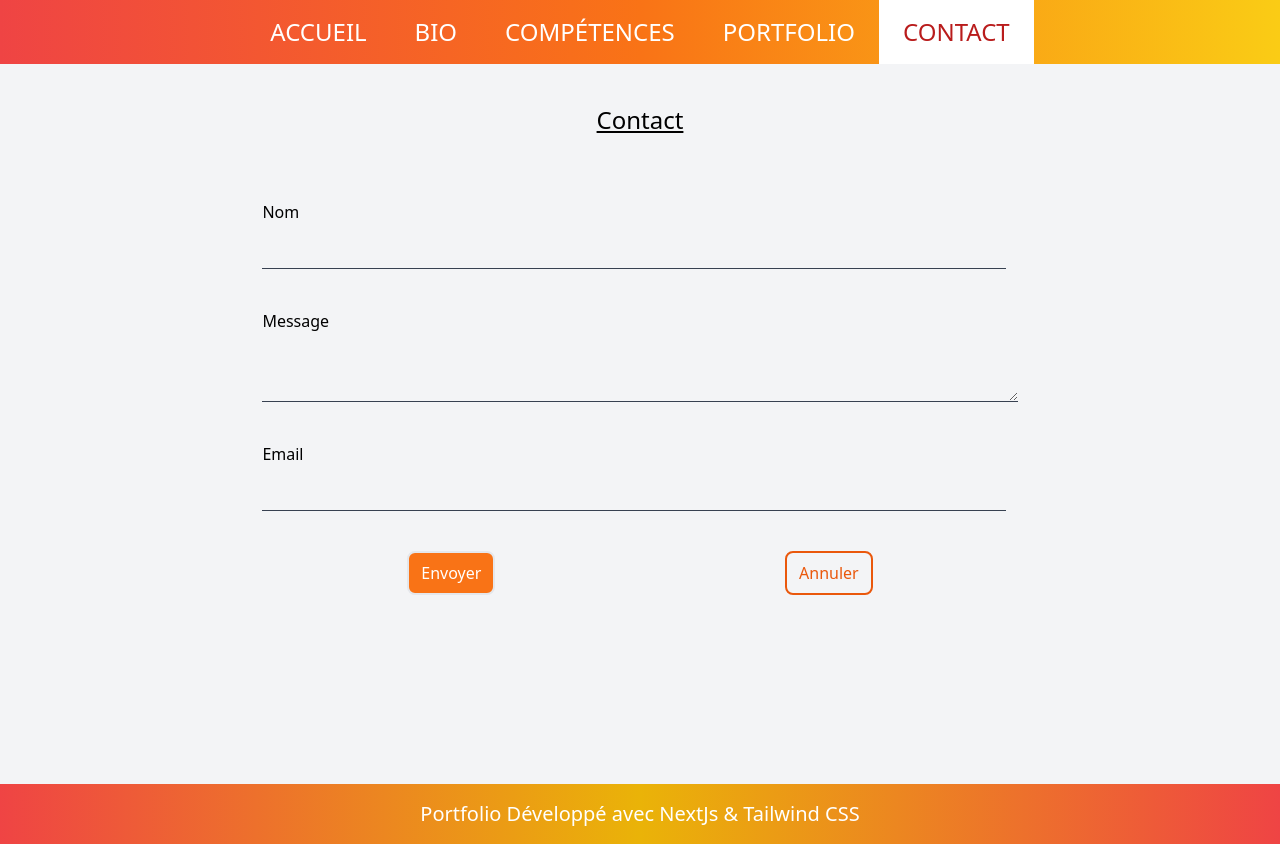
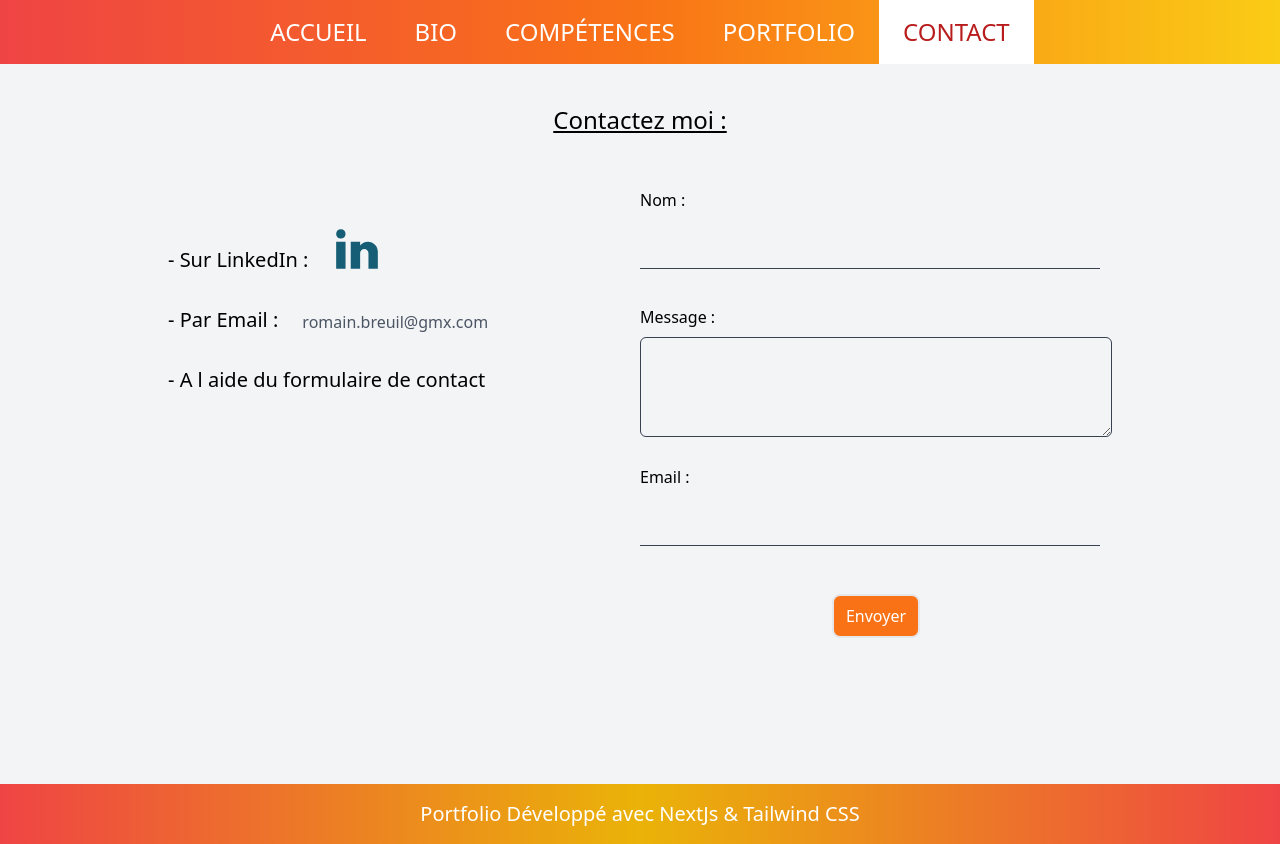
Before and after one commit to romain772/portfolio, a Next.js app: page /contact in a window 1280 px wide. Built offline with nearby package versions, Linux system fonts and the light colour scheme.

Commit message:
Add files via upload

```diff
--- a/pages/contact.js
+++ b/pages/contact.js
@@ -1,53 +1,26 @@
-import Title from '../components/Title'
 import { useState } from 'react'
+import { useForm } from 'react-hook-form';
+import { yupResolver } from '@hookform/resolvers/yup';
+import * as Yup from 'yup';
 import { ToastContainer, toast } from 'react-toastify';
 import 'react-toastify/dist/ReactToastify.css';
-import { validateInput  } from '../utils/helpers';
+import {errorClassname} from '../utils/helpers'
+import Title from '../components/Title'
+import LinkedIn from "../components/svg/Linkedin";
+import Link from 'next/link'
 
 export default function Contact(){
-    const [name, setName] = useState('')
-    const [email, setEmail] = useState('')
-    const [message, setMessage] = useState('')
     const [submitted, setSubmitted] = useState(false)
-    const [inputError , setInputError ] = useState(false)
-    const inputDatas = [
-        {data : 'name' , type : "text" , label : "Nom"},
-        {data : 'message' , type : "textarea" , label : "Message"},
-        {data : 'email' , type : "email" , label : "Email"},
-    ]
-    function handleChange(e){
-        const data = e.target.name
-        switch (data) {
-            case 'name': {
-                setName(e.target.value)
-                e.target.value.length>0?setInputError(true):null
-            }
-                break
-            case 'email': setEmail(e.target.value)
-                break
-            case 'message': setMessage(e.target.value)
-                break
-        }
-    }
-    function abortForm(e){
+    function submitForm(data,e){
         e.preventDefault()
-        document.querySelector('.contactform').reset()
-    }
-    function validate(e){
-        e.preventDefault()
-        validateInput(document.querySelector('.contactform'))
-    }
-    function handleSubmit(e){
-        e.preventDefault()
-        if(name===''||message===''||email==="") {
-            alert('erreur')
-            return
-        }
-        console.log('en cours d\'envoi')
-        let data = {
-            name,
-            email,
-            message
+        toast.warn("Message en cours d'envoi...",{
+            position: toast.POSITION.TOP_CENTER,
+            autoClose: 1500,
+        })
+        let maildata = {
+            name : data.name,
+            email : data.email,
+            message : data.message
         }
         fetch('/api/contact', {
             method: 'POST',
@@ -55,18 +28,11 @@ export default function Contact(){
               'Accept': 'application/json, text/plain, */*',
               'Content-Type': 'application/json'
             },
-            body: JSON.stringify(data)
+            body: JSON.stringify(maildata)
           }).then((res) => {
-                toast.warn("Message en cours d'envoi...",{
-                    position: toast.POSITION.TOP_CENTER,
-                    autoClose: 1500,
-                })
                 if (res.status === 200) {
                     console.log(res)
                     setSubmitted(true)
-                    setName('')
-                    setEmail('')
-                    setMessage('')
                     setTimeout(() => {
                         toast.success("Message envoyé!",{
                             position: toast.POSITION.TOP_CENTER,
@@ -87,38 +53,74 @@ export default function Contact(){
                 }
             })
         }
+    const validationSchema = Yup.object().shape({
+        name: Yup.string()
+            .required('Merci d\'indiquer votre nom.'),
+        message: Yup.string()
+            .required('Merci de laisser un message.')
+            .min(10, 'Votre message doit contenir au moins 10 caractères.'),
+        email: Yup.string()
+            .required('Merci de renseigner votre adresse Email.')
+            .email('Le format de l\'adresse Email est invalide.'),
+    })
+    const formOptions = { resolver: yupResolver(validationSchema) };
+    const { register, handleSubmit, reset, formState: { errors } } = useForm(formOptions);
+    function onSubmit(data,e) {
+        submitForm(data,e)
+    }
     return(
         <>
             <ToastContainer/>
             <Title title="Contact"></Title>
             <section className="p-10 min-h-[90vh] w-[80%] m-auto">
-                <h1 className="text-2xl text-center pb-6 underline">Contact</h1>
-                <form className="contactform w-[80%] m-auto">
-                    {inputDatas.map((input)=>{
-                        if(input.type==='textarea'){
-                            return (
-                                <div key={input.data} className="flex flex-col my-5">
-                                    <label htmlFor={input.data} className="my-5">{input.label}</label>
-                                    <textarea onChange={(e)=>{handleChange(e)}} name={input.data} id={input.data} className="appearance-none bg-transparent border-b border-gray-700 w-full text-gray-700 mr-3 focus:outline-none p-none" type='text'/>
-                                </div>
-                            )
-                        }
-                        return (
-                            <div key={input.data} className="flex flex-col my-5">
-                                <label htmlFor={input.data} className="my-5">{input.label}</label>
-                                <input onChange={(e)=>{handleChange(e)}} name={input.data} id={input.data} className="appearance-none bg-transparent border-b border-gray-700 text-gray-700 mr-3 focus:outline-none" type={input.type}/>
+                <h1 className="text-2xl text-center pb-6 underline">Contactez moi : </h1>
+                <div className="grid grid-cols-2">
+                    <div>
+                        <ul className="pt-8">
+                            <li className="flex items-end my-8">
+                                <h3 className="text-xl">- Sur LinkedIn : </h3>
+                                <Link href="https://www.linkedin.com/in/romain-breuil">
+                                    <a target="blank" className="ml-6" >
+                                        <LinkedIn color="fill-cyan-800" hoverColor="hover:fill-red-600"/>
+                                    </a>
+                                </Link>
+                            </li>
+                            <li className="flex items-end my-8">
+                                <h3 className="text-xl">- Par Email : </h3>
+                                <a href="mailto:romain.breuil@gmx.com" className="ml-6 transition-150 text-gray-600 hover:text-red-600 hover:text-xl" >
+                                    romain.breuil@gmx.com
+                                </a>
+                            </li>
+                            <li className="flex items-end my-8">
+                            <h3 className="text-xl">- A l aide du formulaire de contact</h3>
+                            </li>
+                        </ul>
+                    </div>
+                    <div>
+                        <form className="contactform max-w-[650px] m-auto" onSubmit={handleSubmit(onSubmit)}>
+                            <div className="flex flex-col my-5">
+                                <label htmlFor="name" className="py-2">Nom :</label>
+                                <input type="text" {...register("name")} name="name" className="appearance-none bg-transparent border-b border-gray-700 text-gray-700 mr-3 focus:outline-none my-2 p-2"/>
+                                {errors.name&&<span className={errorClassname}>{errors.name.message}</span>}
                             </div>
-                        )
-                    })}
-                    <div className="my-10 flex justify-around">
-                        <button onClick={(e)=>{handleSubmit(e)}} className="bg-orange-500 hover:bg-transparent hover:border-orange-600 text-ml border-2 hover:shadow-lg duration-200 text-white hover:text-orange-600 py-2 px-3 rounded-lg" type="button">
-                            Envoyer
-                        </button>
-                        <button onClick={(e)=>{abortForm(e)}} className="hover:bg-orange-500 hover:bg-transparent border-orange-600 hover:border-transparent text-ml border-2 hover:shadow-lg duration-200 hover:text-white text-orange-600 py-2 px-3 rounded-lg" type="button">
-                            Annuler
-                        </button>
+                            <div className="flex flex-col my-5">
+                                <label htmlFor="message" className="py-2">Message : </label>
+                                <textarea  type='text' {...register("message")} name="message" className="appearance-none bg-transparent border h-[100px] border-gray-700 w-full text-gray-700 mr-3 focus:outline-none p-2 resize rounded-md"/>
+                                {errors.message&&<span className={errorClassname}>{errors.message.message}</span>}
+                            </div>
+                            <div className="flex flex-col my-5">
+                                <label htmlFor="email" className="py-2">Email : </label>
+                                <input type="text" {...register("email")} name={"email"} className="appearance-none bg-transparent border-b border-gray-700 text-gray-700 mr-3 focus:outline-none my-2 p-2"/>
+                                {errors.email&&<p className={errorClassname}>{errors.email.message}</p>}
+                            </div>
+                            <div className="my-10 flex justify-around">
+                                <button className="bg-orange-500 hover:bg-transparent hover:border-orange-600 text-ml border-2 hover:shadow-lg duration-200 text-white hover:text-orange-600 py-2 px-3 rounded-lg" type="submit">
+                                    Envoyer
+                                </button>
+                            </div>
+                        </form>
                     </div>
-                </form>
+                </div>
             </section>
         </>
     )
--- a/pages/home.js
+++ b/pages/home.js
@@ -36,7 +36,7 @@ export default function Home(props){
                 <div className="m-auto">
                     <Link href="https://www.linkedin.com/in/romain-breuil">
                         <a target="blank" >
-                            <LinkedIn/>
+                            <LinkedIn color="fill-cyan-600" hoverColor="hover:fill-orange-600"/>
                         </a>
                     </Link>
                 </div>
--- a/pages/skills.js
+++ b/pages/skills.js
@@ -9,7 +9,7 @@ export default function Skills(){
             <SkillsAside/>
             <div className="w-4/5 py-4 px-14 text-lg">
             <   h1 className="text-2xl text-center pb-6 underline">Compétences Générales</h1>
-                <p>Grace à cette formation de développeur WEB, j'ai pu acquérir les bases du développement de sites WEB et d'applications Web afin de:</p>
+                <p>Grace à cette formation de développeur WEB, j ai pu acquérir les bases du développement de sites WEB et d applications Web afin de:</p>
                 <br/>
                 <ul>
                     <li className="list-disc">Concevoir une page web statique et basique avec HTML</li>
@@ -18,7 +18,7 @@ export default function Skills(){
                     <br/>
                     <li className="list-disc">Personnaliser et rendre une page web unique et attractive grace à CSS.</li>
                     <br/>
-                    <li className="list-disc">Gérer la partie serveur et données grace à PHP et une base de données (MYSQL, etc...) afin de rendre l'expérience utilisateur personnalisée et optimale.</li>
+                    <li className="list-disc">Gérer la partie serveur et données grace à PHP et une base de données (MYSQL, etc...) afin de rendre l expérience utilisateur personnalisée et optimale.</li>
                     <br/>
                 </ul>
             </div>
```
